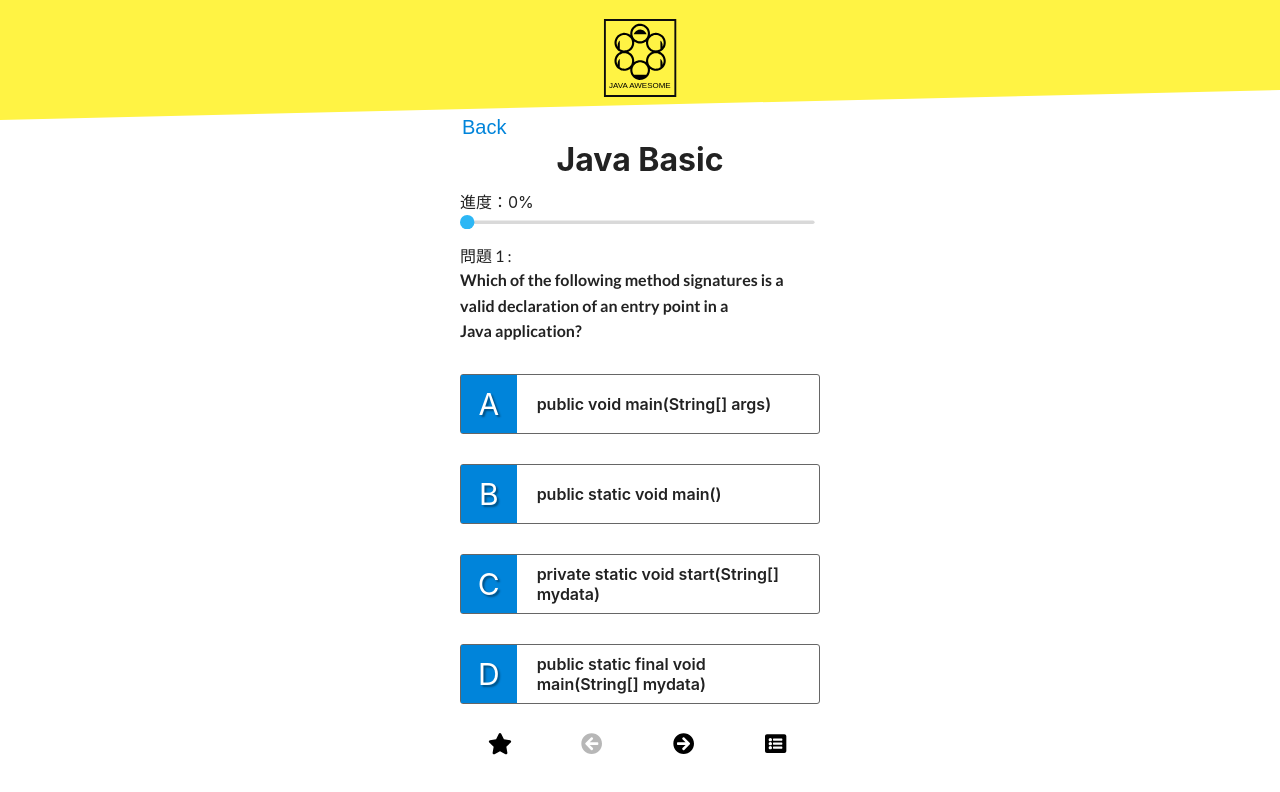
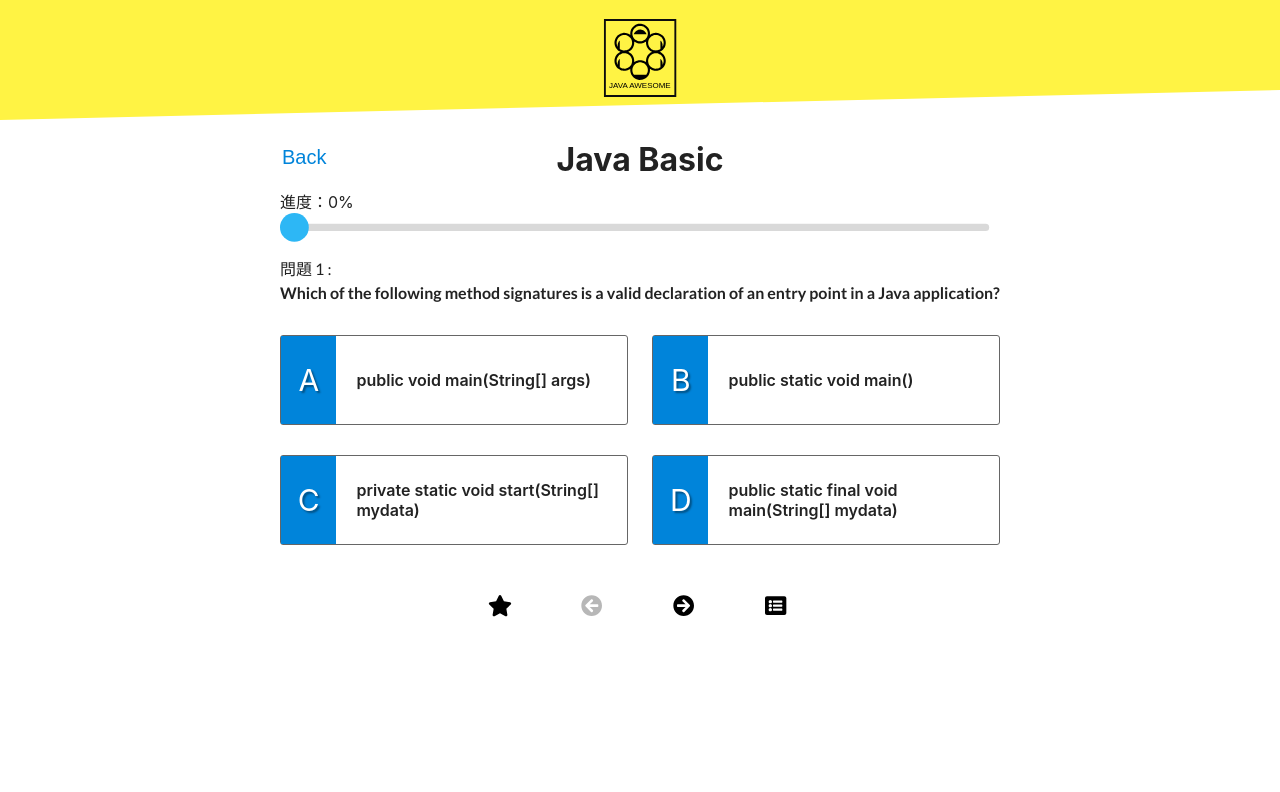
Before and after one commit to jamieku1130/Project-a, a React (Create React App) app: page /main/1 in a window 1280 px wide. Shown: the top 792 px of the page. Built offline with nearby package versions, Linux system fonts and the light colour scheme.

Commit message:
add media query for ipad 768px

```diff
--- a/src/App.css
+++ b/src/App.css
@@ -515,12 +515,7 @@ pre {
     color: white;
     text-decoration: none;
     text-transform: uppercase;
-  background-image: linear-gradient(
-    120deg,
-    transparent 0%,
-    transparent 50%,
-    white 50%
-  );
+    background-image: linear-gradient( 120deg, transparent 0%, transparent 50%, white 50%);
     background-size: 220%;
     transition: all 0.4s;
     margin: 0;
@@ -582,6 +577,7 @@ pre {
 /* media query for ipad */
 
 @media only screen and (min-width: 768px) {
+    /* landing page */
     .landing-main-section {
         position: inherit;
         display: flex;
@@ -610,4 +606,78 @@ pre {
     .hero-text-box p {
         font-size: 18px;
     }
+    /* categories page */
+    .categories-main-section {
+        position: relative;
+        width: 100%;
+        display: flex;
+        justify-content: center;
+        align-items: center;
     }
+    .return-icon {
+        top: 0px;
+        left: 30px;
+    }
+    .textbox {
+        margin-bottom: 20px;
+    }
+    .textbox p {
+        font-size: 20px;
+    }
+    /* chapters page */
+    .chapter-main-section {
+        width: 720px;
+    }
+    .chapter-section {
+        width: 100%;
+    }
+
+    /* main page */
+
+    .App-main-container {
+        margin: 20px auto;
+        width: 720px;
+    }
+
+    .main-section .return-icon {
+        top: 0px;
+    }
+    .image-container{
+        width: 60%;
+        margin: 0 auto;
+    }
+
+    .answers ul {
+        display: flex;
+        flex-flow: row wrap;
+        justify-content: space-between;
+        align-items:center;
+    }
+
+    .answers li {
+        min-height: 90px;
+        width: 348px;
+    }
+
+    .answers li:last-child {
+        margin-bottom: 30px;
+    }
+
+    .progress-control {
+        margin: 0 auto 30px auto;
+    }
+
+    .list-container button {
+        margin-left:72px;
+    }
+
+    .list-container li {
+        width: 80%;
+        margin: 0 auto;
+    }
+
+    .link-control {
+        margin-left:72px;
+    }
+
+}
--- a/src/ProjectA/Chapters/Components/ChapterCard/index.js
+++ b/src/ProjectA/Chapters/Components/ChapterCard/index.js
@@ -17,6 +17,10 @@ const Card = styled.div`
   transition: all 0.5s ease;
   &:hover {
     transform: scaleX(1.1);
+  }
+  @media (min-width: 768px) {
+    width: 560px;
+    grid-template-columns: 480px 80px;
   }
 `;
 const TextBox = styled.div`
--- a/src/ProjectA/Components/LinkControl/index.js
+++ b/src/ProjectA/Components/LinkControl/index.js
@@ -3,7 +3,7 @@ import Link from "../Link";
 import { VisibilityFilters } from "../../data/setVisibility";
 
 const Footer = () => (
-  <div>
+  <div className="link-control">
     <span>Show: </span>
     <Link filter={VisibilityFilters.SHOW_ALL}>全部</Link>
     <Link filter={VisibilityFilters.SHOW_IMCOMPLETED}>未完成</Link>
```
Lines whose indentation alone changed are shown as unchanged.
